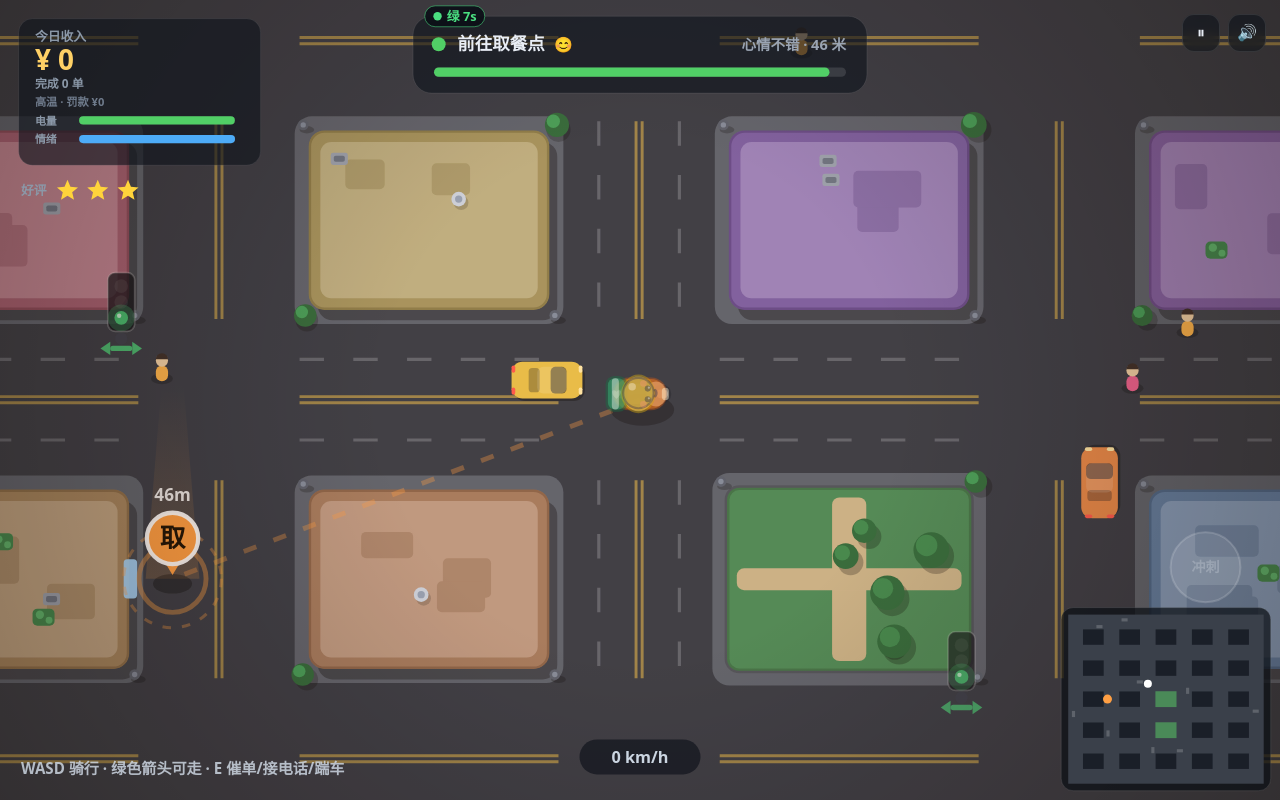
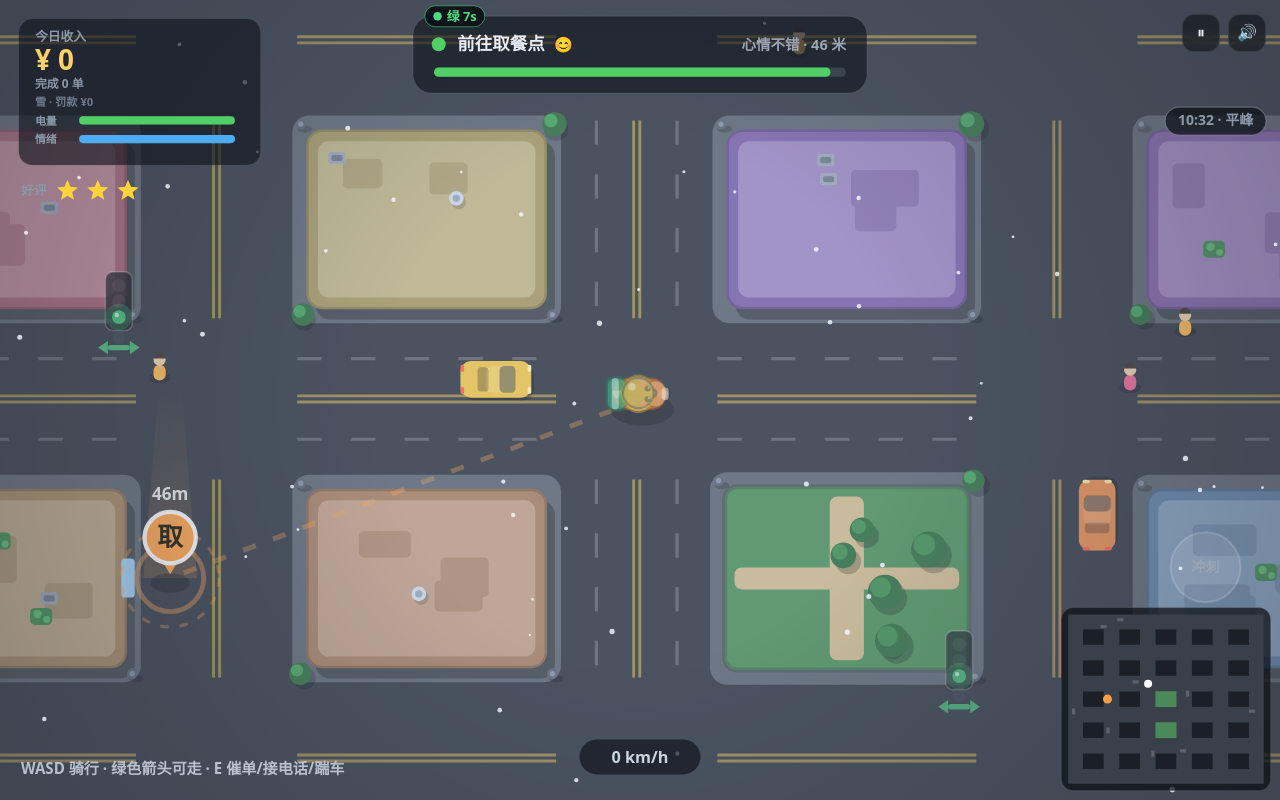
Before and after one commit to WJL520Gy/delivery-game, a plain HTML site: page delivery-rider.html in a window 1280 px wide. Both pictures are taken after a click on the button "开始接单". Drawn offline with Linux system fonts and the light colour scheme; animation ran at ten frames a second.

Commit message:
update delivery-rider.html

```diff
--- a/delivery-rider.html
+++ b/delivery-rider.html
@@ -364,6 +364,9 @@
   let police = [];
   let policePaid = {};
   let graceHint = false;
+  let gameMin = 10 * 60 + 30;   // 营业时间，从上午 10:30 开始
+  let holiday = false;
+  const CLOCK_SPEED = 2.0;      // 1 秒 = 2 分钟营业时间
   let sprint = 0, sprintT = 0;
   let rush = null;
 
@@ -780,6 +783,30 @@
   /* =========================================================
      订单
   ========================================================= */
+  // 营业时段：早高峰 / 午高峰 / 晚高峰 / 夜宵 / 平峰
+  function dayPeriod() {
+    const m = gameMin;
+    if (m >= 11 * 60 + 30 && m < 13 * 60 + 30) return { key: 'lunch', name: '午高峰', busy: 1.9, pay: 1.2, color: '#ffa94d' };
+    if (m >= 17 * 60 && m < 19 * 60 + 30) return { key: 'dinner', name: '晚高峰', busy: 2.1, pay: 1.25, color: '#ff8787' };
+    if (m >= 22 * 60 || m < 90) return { key: 'late', name: '夜宵', busy: 1.35, pay: 1.15, color: '#b197fc' };
+    if (m >= 6 * 60 && m < 9 * 60) return { key: 'morning', name: '早高峰', busy: 1.5, pay: 1.1, color: '#ffd166' };
+    return { key: 'flat', name: '平峰', busy: 1, pay: 1, color: '#8b98a8' };
+  }
+
+  function busyFactor() {
+    let b = dayPeriod().busy;
+    if (holiday) b *= 1.25;
+    if (wx.rain || wx.snow) b *= 1.2;
+    if (wx.wind) b *= 1.1;
+    return b;
+  }
+
+  function clockText() {
+    const hh = Math.floor(gameMin / 60) % 24;
+    const mm = Math.floor(gameMin % 60);
+    return (hh < 10 ? '0' : '') + hh + ':' + (mm < 10 ? '0' : '') + mm;
+  }
+
   function newOrder() {
     const pool = buildings.filter((b) => b.type === 'build');
     let from = null, to = null;
@@ -804,9 +831,12 @@
       Math.hypot(from.door.x - to.door.x, from.door.y - to.door.y);
 
     const diff = clamp(1 - 0.011 * ordersDone, 0.78, 1);
-    const timeLimit = clamp(route / 190 + 28, 35, 90) * diff;
+    const busy = busyFactor();
+    const period = dayPeriod();
+    const timeLimit = clamp(route / 190 + 28, 35, 90) * diff + (busy - 1) * 7;
     const centerDist = Math.hypot(from.g.x - to.g.x, from.g.y - to.g.y);
     let base = 6 + Math.round(centerDist / 110);
+    base = Math.round(base * period.pay * (holiday ? 1.12 : 1));
     if (junk) base = Math.max(3, Math.round(base * 0.55));
 
     const o = {
@@ -913,11 +943,18 @@
 
   function arriveShop() {
     order.state = 'waiting';
-    order.wait = clamp(2.8 + ordersDone * 0.12 + ((wx.rain || wx.snow) ? 2.2 : 0) + rand(0, 2.4), 2.6, 11);
+    const p = dayPeriod();
+    const b = busyFactor();
+    order.wait = clamp((1.9 + ordersDone * 0.08) * b + rand(0, 1.6), 1.6, 20);
     order.waitMax = order.wait;
     sfx('bell');
     ring(order.pickup.x, order.pickup.y, '#ff9f43');
-    addText(order.pickup.x, order.pickup.y - 44, '到店 · 等出餐', '#ffd8a8');
+    if (b >= 1.7) {
+      addText(order.pickup.x, order.pickup.y - 44, p.name + ' · 商家忙不过来', p.color, 1.05);
+      addText(order.pickup.x, order.pickup.y - 70, '预计等 ' + Math.ceil(order.wait) + ' 秒', '#ffd8a8', 0.85, 0.35);
+    } else {
+      addText(order.pickup.x, order.pickup.y - 44, '到店 · 等出餐', '#ffd8a8');
+    }
   }
 
   function pickedUp() {
@@ -1068,7 +1105,7 @@
     mood = clamp(mood - 14, 0, 100);
     shake(13);
     sfx('fail');
-    const why = order.state === 'waiting' ? '卡餐 · 超时' : '超时 · 差评';
+    const why = order.state === 'waiting' ? '等餐超时 · 差评' : '配送超时 · 差评';
     addText(player.x, player.y - 48, why, '#ff6b6b', 1.5);
     if (lives <= 0) gameOver();
     else newOrder();
@@ -1730,7 +1767,13 @@
   }
 
   function updateNight() {
-    night = clamp((elapsed - 80) / 100, 0, 1);
+    const h = gameMin / 60;
+    let v;
+    if (h >= 17.5 && h < 19.5) v = (h - 17.5) / 2;
+    else if (h >= 19.5 || h < 5.5) v = 1;
+    else if (h >= 5 && h < 7) v = 1 - (h - 5) / 2;
+    else v = 0;
+    night = clamp(v, 0, 1);
   }
 
   function updateOrder(dt) {
@@ -1824,6 +1867,7 @@
     clock += dt;
     if (state === 'playing') {
       elapsed += dt;
+      gameMin = (gameMin + dt * CLOCK_SPEED) % 1440;
       updateNight();
       updateWind(dt);
       updateHeat(dt);
@@ -1938,6 +1982,26 @@
         else rr(c.x + 5, c.y + 4 + k * 8, c.w - 10, 6, 3);
         ctx.fill();
       }
+
+      // 「施工绕道」指示牌
+      const sx = horiz ? c.x + c.w / 2 : c.x - 48;
+      const sy = horiz ? c.y - 34 : c.y + c.h / 2;
+      ctx.fillStyle = '#6b7280';
+      ctx.fillRect(sx - 1.5, sy + 14, 3, 20);
+      ctx.fillStyle = '#f8d34a';
+      rr(sx - 38, sy - 17, 76, 34, 6);
+      ctx.fill();
+      ctx.strokeStyle = '#8a5a00';
+      ctx.lineWidth = 2;
+      ctx.stroke();
+      ctx.fillStyle = '#3a2a00';
+      ctx.textAlign = 'center';
+      ctx.textBaseline = 'middle';
+      ctx.font = '800 14px ' + FONT;
+      ctx.fillText('施工绕道', sx, sy - 5);
+      ctx.font = '700 8.5px ' + FONT;
+      ctx.fillText('前方封闭', sx, sy + 9);
+      ctx.textBaseline = 'alphabetic';
     }
   }
 
@@ -1984,6 +2048,23 @@
     ctx.stroke();
     ctx.restore();
     sprintBtn = { x: bx - r - 8 * UI, y: by - r - 8 * UI, w: r * 2 + 16 * UI, h: r * 2 + 16 * UI };
+
+    // 营业时间 + 时段
+    const per = dayPeriod();
+    const txt = clockText() + ' · ' + per.name + (holiday ? ' · 节假日' : '');
+    ctx.font = '800 ' + (12 * UI).toFixed(1) + 'px ' + FONT;
+    const tw2 = ctx.measureText(txt).width + 22 * UI;
+    ctx.fillStyle = 'rgba(10,14,20,0.72)';
+    rr(W - 12 * UI - tw2, 92 * UI, tw2, 24 * UI, 12 * UI);
+    ctx.fill();
+    ctx.strokeStyle = hexA(per.color, 0.5);
+    ctx.lineWidth = 1.2;
+    ctx.stroke();
+    ctx.fillStyle = per.color;
+    ctx.textAlign = 'right';
+    ctx.textBaseline = 'middle';
+    ctx.fillText(txt, W - 23 * UI, 104 * UI);
+    ctx.textBaseline = 'alphabetic';
 
     // 爆单选单
     if (rush) {
@@ -3320,6 +3401,9 @@
     mood = 100; breakdownT = 0;
     bikeDown = 0; heatT = 0; gustT = 0; gustPower = 0;
     night = 0; elapsed = 0; lastLCol = '';
+    gameMin = 10 * 60 + 30;
+    const wd = new Date().getDay();
+    holiday = (wd === 0 || wd === 6) || Math.random() < 0.18;
     ev = { next: 14, dog: null };
 
     player.x = START.x;
```
